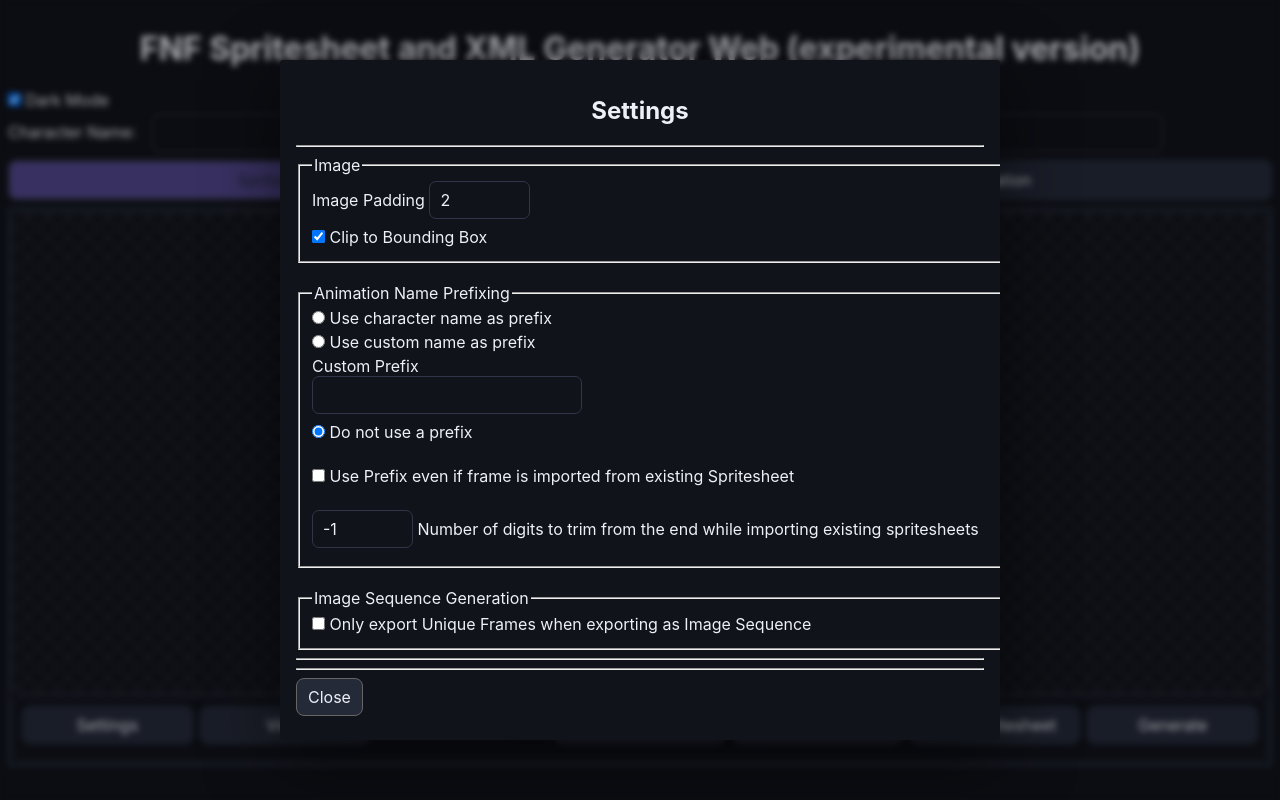
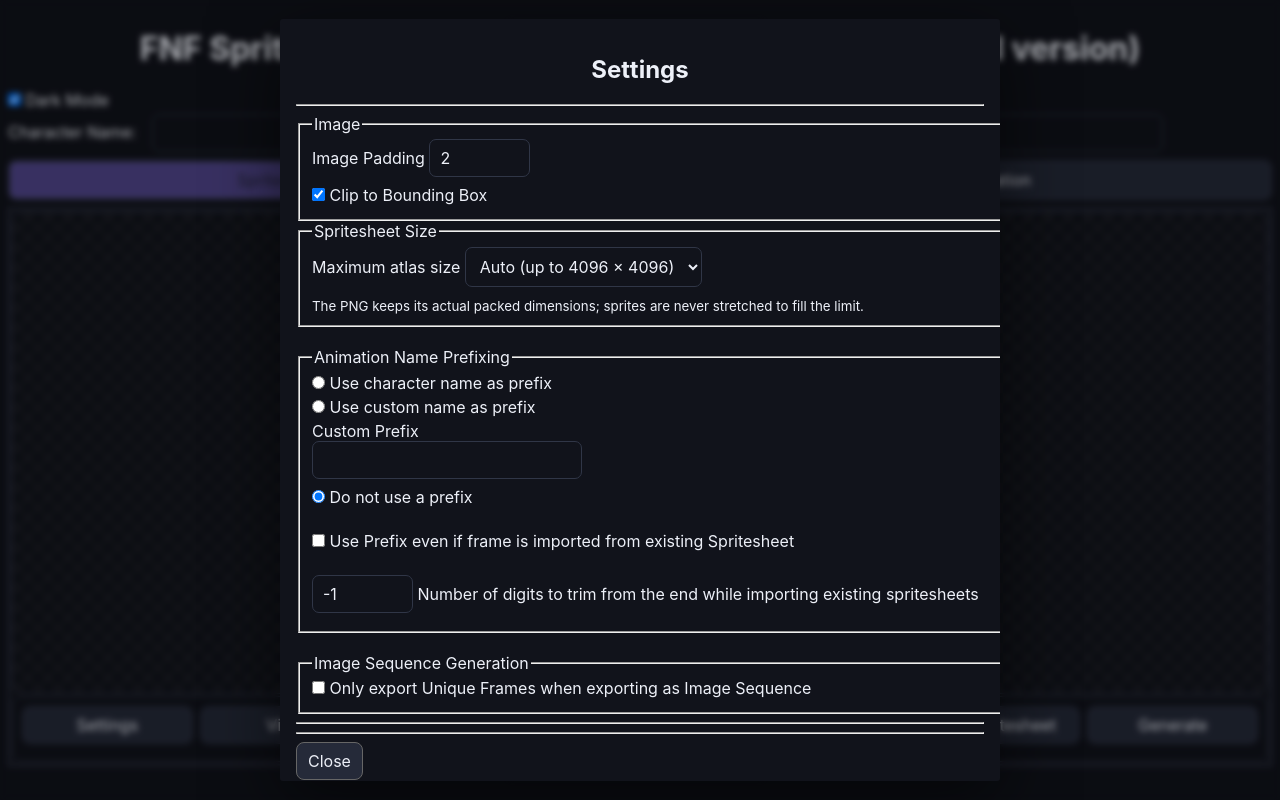
Before and after one commit to unknown1232199/unknown1232199-FNF-Spritesheet-and-XML-Generator-Web-fanmade2, a Svelte app in the folder svelte-frontend/: page / in a window 1280 px wide. Both pictures are taken after a click on the button "Settings". Built offline with nearby package versions, Linux system fonts and the light colour scheme.

Commit message:
Add atlas size limit settings

```diff
--- a/svelte-frontend/src/components/SettingsModal.svelte
+++ b/svelte-frontend/src/components/SettingsModal.svelte
@@ -5,6 +5,7 @@
 
     export let settings = {
         padding: 2,
+        maxAtlasSize: 0,
         prefixType: 'no-prefix',
         usePrefixOnXMLFrames: false,
         customPrefix: '',
@@ -29,6 +30,18 @@
                 <input type="checkbox" name="clip-to-bb" id="clip-to-bb" bind:checked={settings.clipToBoundingBox} />
                 Clip to Bounding Box
             </label>
+        </fieldset>
+        <fieldset>
+            <legend>Spritesheet Size</legend>
+            <label for="max-atlas-size">
+                Maximum atlas size
+                <select id="max-atlas-size" bind:value={settings.maxAtlasSize}>
+                    <option value={0}>Auto (up to 4096 × 4096)</option>
+                    <option value={2048}>2048 × 2048 maximum</option>
+                    <option value={4096}>4096 × 4096 maximum</option>
+                </select>
+            </label>
+            <small>The PNG keeps its actual packed dimensions; sprites are never stretched to fill the limit.</small>
         </fieldset>
         <br />
         <fieldset>
--- a/svelte-frontend/src/components/SpritesheetGenControls.svelte
+++ b/svelte-frontend/src/components/SpritesheetGenControls.svelte
@@ -18,6 +18,7 @@
 
     let imgSettings = {
         padding: 2,
+        maxAtlasSize: 0,
         prefixType: 'no-prefix',
         usePrefixOnXMLFrames: false,
         customPrefix: '',
@@ -236,7 +237,7 @@
         genPercent = 0;
         progDlg.showModal();
         const { GrowingPacker } = wasm;
-        const growingpacker = GrowingPacker.new(charname, imgSettings.padding);
+        const growingpacker = GrowingPacker.new(charname, imgSettings.padding, Number(imgSettings.maxAtlasSize) || 4096);
 
         const n_steps = Array.from($spritesheet_map.entries()).length + $spriteframes.length;
         let curStepNumber = 0;
```
Also changed, not shown: 1 other file (tests, documents, lock files or other folders).
